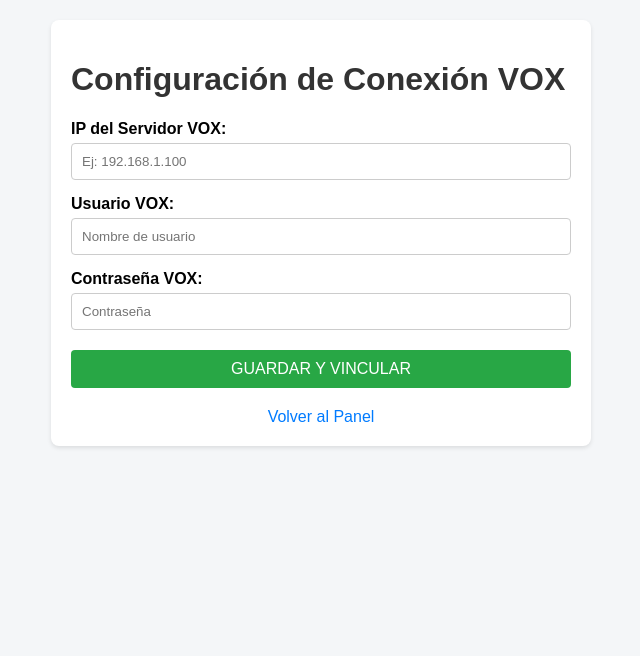
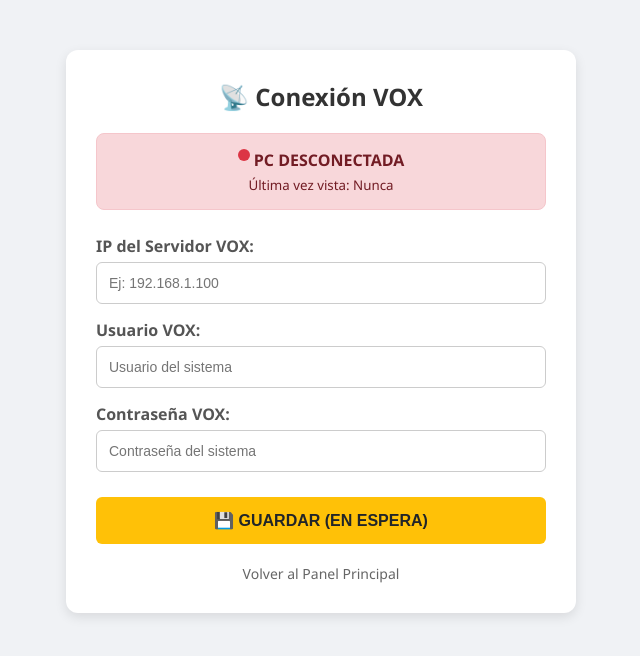
Before and after one commit to EmmanuelArce12/central-estaciones, a Flask app: page /estacion/config-vox in a window 1280 px wide. Shown: the top 656 px of the page, without its empty margins (319-959 px from the left). Run offline with Flask 3, Linux system fonts and the light colour scheme; the visitor is signed in with stand-in values (Sample User, id 1); data that the repository does not hold is empty.

Commit message:
"cambios en la app escucha, y en la config vox"

```diff
--- a/app.py
+++ b/app.py
@@ -214,6 +214,18 @@ def config_vox():
     msg = ""
     cred = CredencialVox.query.filter_by(user_id=current_user.id).first()
 
+    # --- LÓGICA DEL SEMÁFORO ---
+    # Si la PC habló hace menos de 60 segundos, está ONLINE.
+    is_online = False
+    last_seen = "Nunca"
+
+    if current_user.last_check:
+        diferencia = datetime.now() - current_user.last_check
+        if diferencia.total_seconds() < 60: # 60 segundos de tolerancia
+            is_online = True
+        last_seen = current_user.last_check.strftime("%H:%M:%S")
+    # ---------------------------
+
     if request.method == 'POST':
         try:
             ip = request.form.get('ip')
@@ -228,12 +240,17 @@ def config_vox():
             cred.vox_usuario = u
             cred.vox_clave = p
 
-            # SOLO Activamos el comando, NO tocamos el status (mantiene 'online')
+            # Solo si está online tiene sentido enviar la orden
             current_user.comando_pendiente = 'EXTRACT'
 
             db.session.add(current_user)
             db.session.commit()
-            msg = "✅ Guardado. La orden de extracción se ha enviado a la PC."
+
+            if is_online:
+                msg = "✅ Datos enviados. La PC los ha recibido."
+            else:
+                msg = "⚠️ Datos guardados, pero la PC parece desconectada."
+
         except Exception as e:
             db.session.rollback()
             msg = f"❌ Error: {str(e)}"
@@ -241,9 +258,7 @@ def config_vox():
     if not cred:
         cred = CredencialVox(vox_ip="", vox_usuario="", vox_clave="")
 
-    # Renderiza el archivo con el nombre que tienes en tu carpeta templates
-    return render_template('configurar_vox.html', cred=cred, msg=msg, user=current_user)
-
+    return render_template('configurar_vox.html', cred=cred, msg=msg, user=current_user, is_online=is_online, last_seen=last_seen)
 @app.route('/estacion/ver-reportes')
 @login_required
 def ver_reportes_html():
--- a/templates/configurar_vox.html
+++ b/templates/configurar_vox.html
@@ -6,83 +6,174 @@
     <title>Configuración VOX</title>
     <style>
         body {
-            font-family: Arial, sans-serif;
-            margin: 20px;
-            background-color: #f4f6f8;
+            font-family: 'Segoe UI', Tahoma, Geneva, Verdana, sans-serif;
+            background-color: #f0f2f5;
+            display: flex;
+            justify-content: center;
+            padding-top: 50px;
+            margin: 0;
         }
-        h1 { color: #333; }
-        .form-container {
-            background-color: white;
-            padding: 20px;
+        .card {
+            background: white;
+            padding: 30px;
+            border-radius: 12px;
+            box-shadow: 0 4px 12px rgba(0,0,0,0.1);
+            width: 90%;
+            max-width: 450px;
+        }
+        h2 {
+            text-align: center;
+            color: #333;
+            margin-bottom: 20px;
+            margin-top: 0;
+        }
+
+        /* ESTILOS DEL SEMÁFORO */
+        .status-box {
+            display: flex;
+            flex-direction: column;
+            align-items: center;
+            justify-content: center;
+            padding: 15px;
             border-radius: 8px;
-            box-shadow: 0 2px 4px rgba(0,0,0,0.1);
-            max-width: 500px;
-            margin: 0 auto;
+            margin-bottom: 25px;
+            font-weight: bold;
+            text-align: center;
         }
+        .online {
+            background-color: #d4edda;
+            color: #155724;
+            border: 1px solid #c3e6cb;
+        }
+        .offline {
+            background-color: #f8d7da;
+            color: #721c24;
+            border: 1px solid #f5c6cb;
+        }
+        .dot {
+            height: 12px;
+            width: 12px;
+            border-radius: 50%;
+            display: inline-block;
+            margin-bottom: 5px;
+        }
+        .dot-green {
+            background-color: #28a745;
+            box-shadow: 0 0 8px #28a745;
+        }
+        .dot-red {
+            background-color: #dc3545;
+        }
+
+        /* FORMULARIO */
         label {
-            font-weight: bold;
+            font-weight: 600;
+            color: #555;
             display: block;
             margin-top: 15px;
         }
         input[type="text"] {
             width: 100%;
-            padding: 10px;
+            padding: 12px;
             margin-top: 5px;
             border: 1px solid #ccc;
-            border-radius: 4px;
+            border-radius: 6px;
             box-sizing: border-box;
+            font-size: 14px;
         }
+        input[type="text"]:focus {
+            border-color: #007bff;
+            outline: none;
+        }
+
         button {
-            margin-top: 20px;
-            padding: 10px 20px;
-            background-color: #28a745;
+            width: 100%;
+            background-color: #007bff;
             color: white;
+            padding: 14px;
             border: none;
-            border-radius: 4px;
+            border-radius: 6px;
+            font-size: 16px;
             cursor: pointer;
-            font-size: 16px;
-            width: 100%;
+            transition: background 0.3s;
+            margin-top: 25px;
+            font-weight: bold;
         }
-        button:hover { background-color: #218838; }
-        .msg {
-            color: green;
-            font-weight: bold;
-            margin-bottom: 15px;
-            text-align: center;
+        button:hover { background-color: #0056b3; }
+
+        .btn-warning {
+            background-color: #ffc107;
+            color: #212529;
         }
-        .error { color: red; }
+        .btn-warning:hover { background-color: #e0a800; }
+
         .back-link {
             display: block;
+            text-align: center;
             margin-top: 20px;
+            color: #666;
+            text-decoration: none;
+            font-size: 14px;
+        }
+        .back-link:hover { color: #333; }
+
+        .msg {
             text-align: center;
-            text-decoration: none;
-            color: #007bff;
+            margin-bottom: 15px;
+            padding: 10px;
+            border-radius: 4px;
+            font-size: 14px;
         }
+        .msg-success { color: #155724; background-color: #d4edda; border: 1px solid #c3e6cb;}
+        .msg-error { color: #721c24; background-color: #f8d7da; border: 1px solid #f5c6cb;}
+
     </style>
 </head>
 <body>
 
-    <div class="form-container">
-        <h1>Configuración de Conexión VOX</h1>
+    <div class="card">
+        <h2>📡 Conexión VOX</h2>
+
+        {% if is_online %}
+            <div class="status-box online">
+                <div><span class="dot dot-green"></span> PC CONECTADA</div>
+                <small style="font-weight:normal; margin-top:5px">Lista para recibir comandos</small>
+            </div>
+        {% else %}
+            <div class="status-box offline">
+                <div><span class="dot dot-red"></span> PC DESCONECTADA</div>
+                <small style="font-weight:normal; margin-top:5px">
+                    Última vez vista: {{ last_seen }}
+                </small>
+            </div>
+        {% endif %}
 
         {% if msg %}
-            <p class="msg {% if 'Error' in msg %}error{% endif %}">{{ msg }}</p>
+            <div class="msg {% if 'Error' in msg or '⚠️' in msg %}msg-error{% else %}msg-success{% endif %}">
+                {{ msg }}
+            </div>
         {% endif %}
 
         <form method="POST" action="/estacion/config-vox">
             <label for="ip">IP del Servidor VOX:</label>
-            <input type="text" id="ip" name="ip" value="{{ cred.vox_ip }}" required placeholder="Ej: 192.168.1.100">
+            <input type="text" id="ip" name="ip" value="{{ cred.vox_ip }}" placeholder="Ej: 192.168.1.100" required>
 
             <label for="u">Usuario VOX:</label>
-            <input type="text" id="u" name="u" value="{{ cred.vox_usuario }}" required placeholder="Nombre de usuario">
+            <input type="text" id="u" name="u" value="{{ cred.vox_usuario }}" placeholder="Usuario del sistema" required>
 
             <label for="p">Contraseña VOX:</label>
-            <input type="text" id="p" name="p" value="{{ cred.vox_clave }}" required placeholder="Contraseña">
+            <input type="text" id="p" name="p" value="{{ cred.vox_clave }}" placeholder="Contraseña del sistema" required>
 
-            <button type="submit">GUARDAR Y VINCULAR</button>
+            {% if is_online %}
+                <button type="submit">🚀 GUARDAR Y ENVIAR A LA PC</button>
+            {% else %}
+                <button type="submit" class="btn-warning" title="Se guardará pero no se enviará hasta que conecte">
+                    💾 GUARDAR (EN ESPERA)
+                </button>
+            {% endif %}
         </form>
 
-        <a href="/estacion/panel" class="back-link">Volver al Panel</a>
+        <a href="/estacion/panel" class="back-link">Volver al Panel Principal</a>
     </div>
 
 </body>
```
